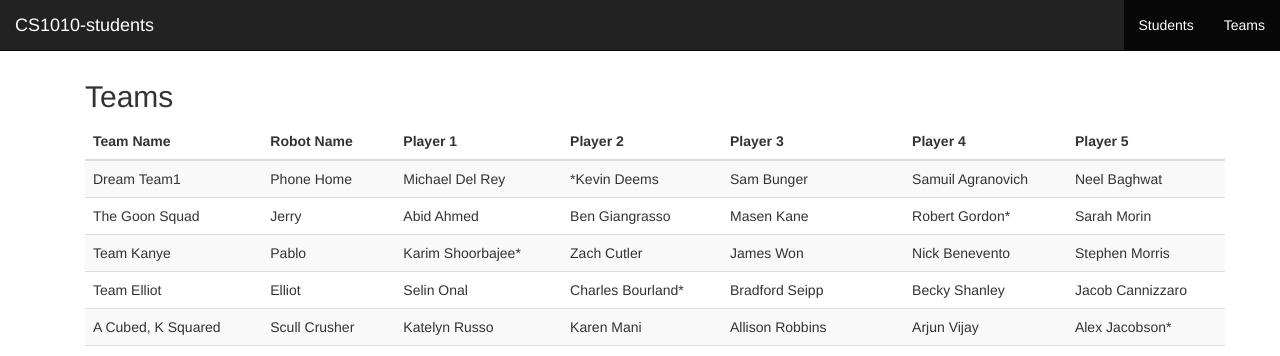
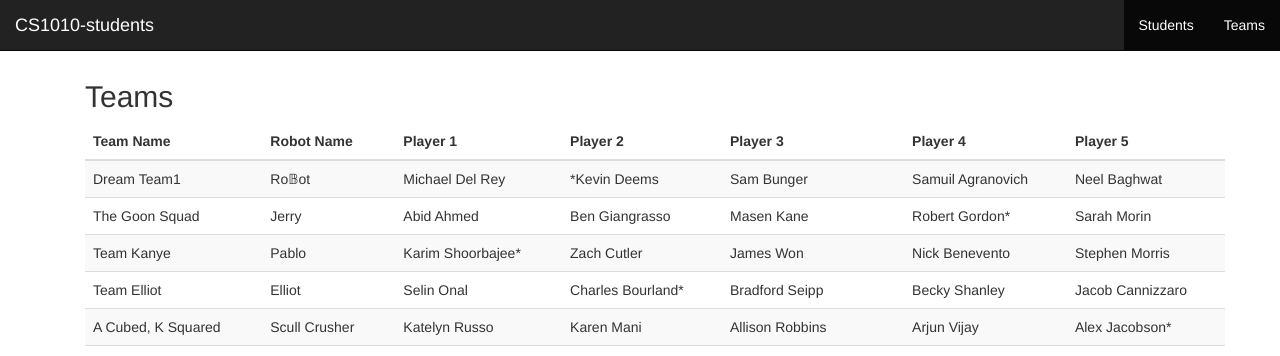
Before and after one commit to mdavidson022/CS1010-students, a Jekyll site: the page built from teams.html, in a window 1280 px wide. Shown: the top 356 px of the page. Built offline with Jekyll 4.4.1, drawn with Linux system fonts in a browser that asks for light colours.

Commit message:
Changed Robot name

```diff
--- a/teams.html
+++ b/teams.html
@@ -27,7 +27,7 @@ layout: default
             </tr>-->
             <tr>
                 <td>Dream Team1</td>
-                <td>Phone Home</td>
+                <td>Ro&#120121ot</td>
                 <td>Michael Del Rey</td>
                 <td>*Kevin Deems</td>
                 <td>Sam Bunger</td>
```
